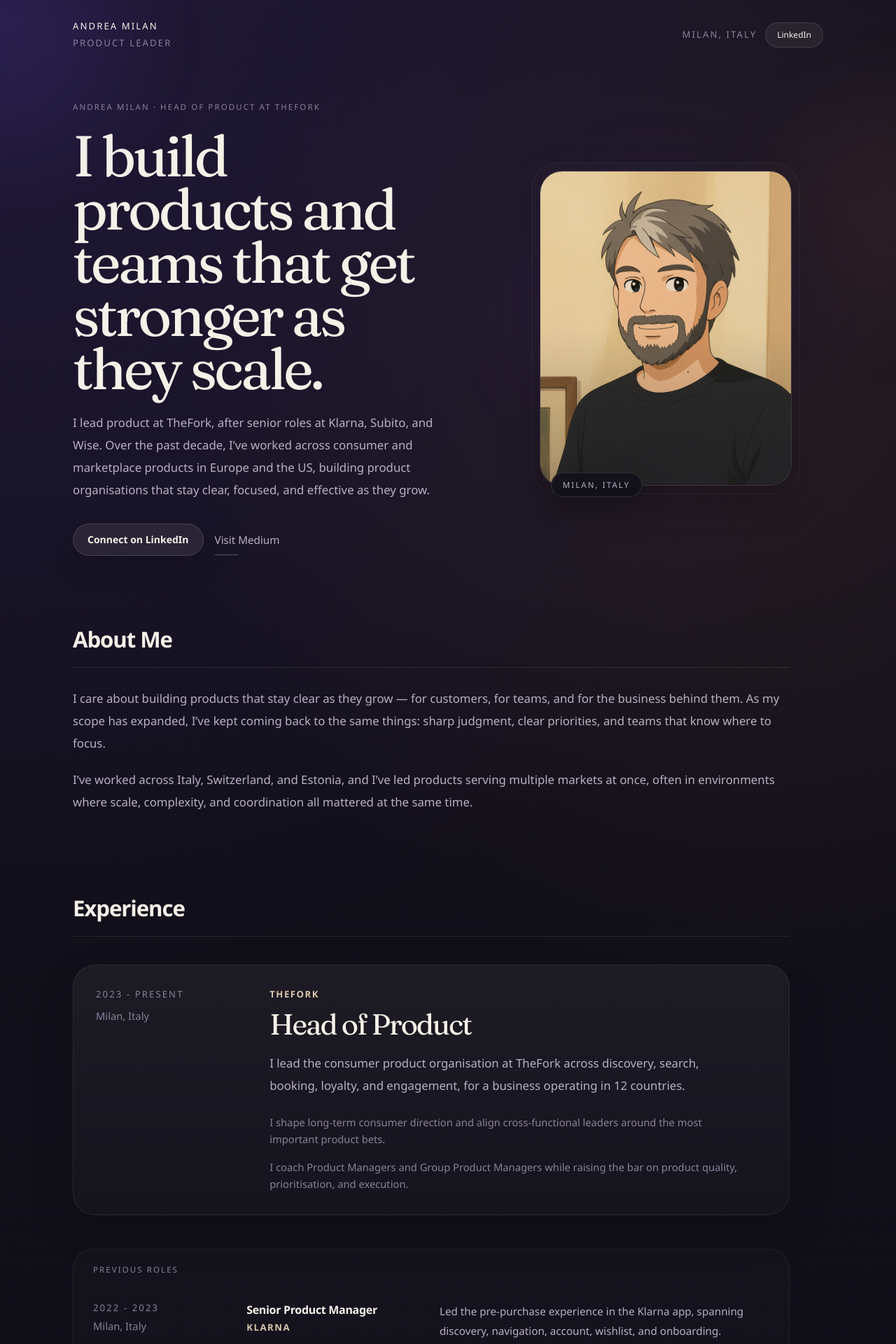
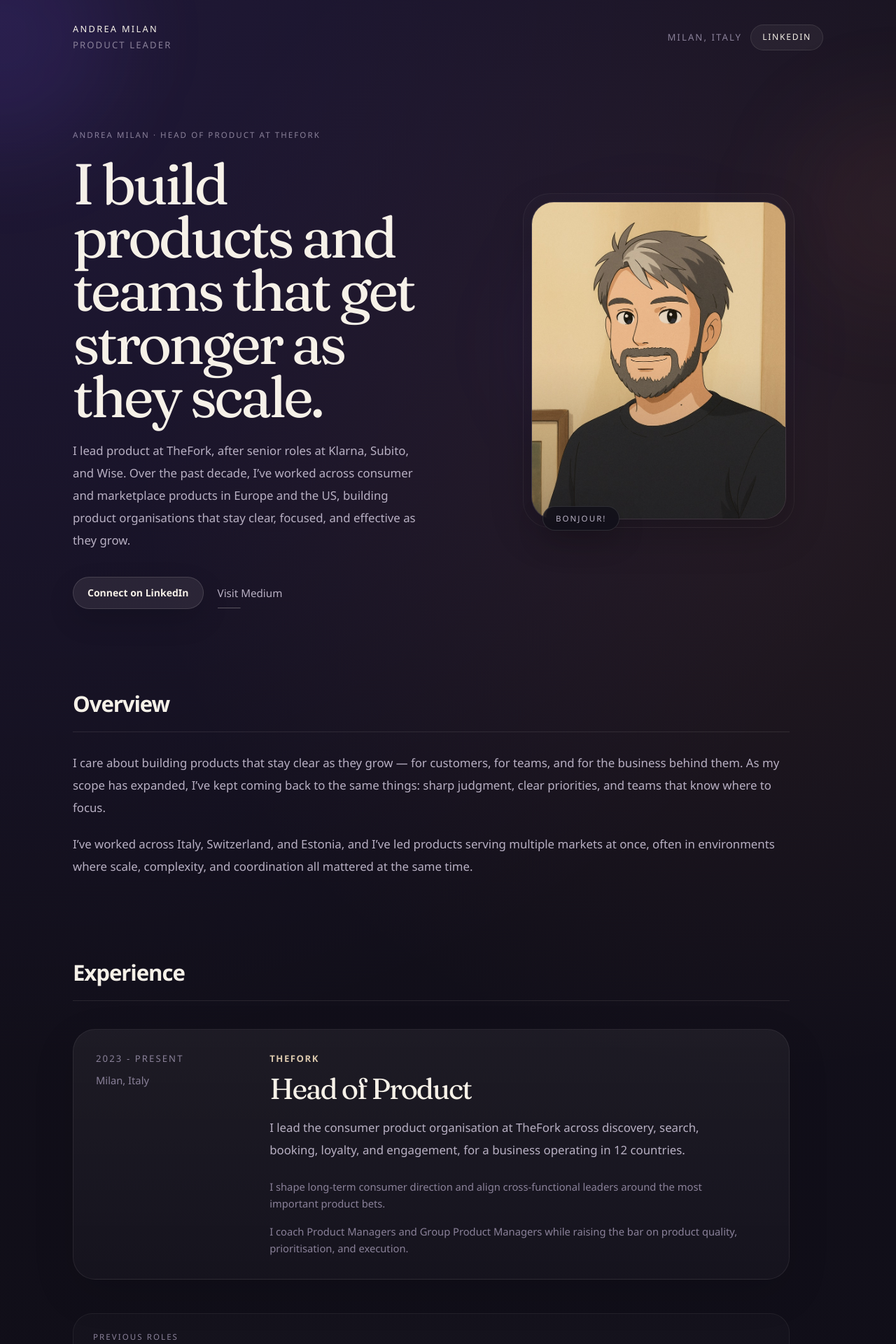
Before and after one commit to andreamilan/andreamilan.github.io, a Next.js app: page / in a window 1280 px wide. Shown: the top 1920 px of the page at 70% size. Built offline with nearby package versions, Linux system fonts and the light colour scheme.

Commit message:
Update site copy with new content

```diff
--- a/app/globals.css
+++ b/app/globals.css
@@ -120,6 +120,14 @@
   @apply text-[0.78rem] font-semibold uppercase tracking-[0.12em] text-[var(--accent)] sm:text-[0.82rem];
 }
 
+.cta-primary {
+  @apply inline-flex items-center rounded-full border border-[rgba(246,241,232,0.14)] bg-[rgba(246,241,232,0.08)] px-5 py-3 text-sm font-semibold text-[var(--text-strong)] transition duration-300 hover:-translate-y-0.5 hover:border-[rgba(246,241,232,0.24)] hover:bg-[rgba(246,241,232,0.12)] focus-visible:outline-none focus-visible:ring-2 focus-visible:ring-[var(--focus)];
+}
+
+.cta-secondary {
+  @apply supporting-copy transition duration-300 hover:text-[var(--text-strong)];
+}
+
 .section-rule {
   @apply mt-4 h-px w-full bg-[var(--line)];
 }
@@ -134,6 +142,10 @@
 
 .ambient-orb {
   animation: ambient-drift 20s ease-in-out infinite;
+}
+
+.soft-card {
+  @apply rounded-[1.75rem] border border-[rgba(246,241,232,0.06)] bg-[rgba(255,255,255,0.02)];
 }
 
 .interactive-link {
--- a/app/page.tsx
+++ b/app/page.tsx
@@ -20,25 +20,25 @@
     <SiteFrame>
       <section
         id="intro"
-        className="container-shell pb-16 pt-28 sm:pb-20 sm:pt-32 lg:pb-24 lg:pt-36"
+        className="container-shell pb-20 pt-40 sm:pb-24 sm:pt-36 lg:pb-28 lg:pt-40"
       >
-        <div className="grid gap-12 lg:grid-cols-[1.05fr_0.95fr] lg:items-center lg:gap-14">
+        <div className="grid gap-12 lg:grid-cols-[1.02fr_0.98fr] lg:items-center lg:gap-16">
           <HeroIntro>
-            <div className="max-w-3xl">
+            <div className="max-w-[40rem] pt-4 lg:pt-6">
               <p className="section-label">Andrea Milan · Head of Product at TheFork</p>
               <h1 className="display-copy mt-6 max-w-3xl text-[2.85rem] leading-[0.92] sm:text-[4.3rem] lg:text-[5.15rem]">
                 I build products and teams that get stronger as they scale.
               </h1>
-              <p className="body-copy reading-measure mt-6">
+              <p className="body-copy mt-6 max-w-[39rem]">
                 {introLead}
               </p>
 
-              <div className="mt-8 flex flex-wrap items-center gap-4">
+              <div className="mt-9 flex flex-wrap items-center gap-5">
                 <Link
                   href={siteConfig.social.linkedin}
                   target="_blank"
                   rel="noreferrer"
-                  className="inline-flex rounded-full border border-[rgba(246,241,232,0.14)] bg-[rgba(246,241,232,0.08)] px-5 py-3 text-sm font-semibold text-[var(--text-strong)] shadow-[0_16px_40px_rgba(0,0,0,0.14)] transition duration-300 hover:-translate-y-0.5 hover:border-[rgba(246,241,232,0.24)] hover:bg-[rgba(246,241,232,0.12)] focus-visible:outline-none focus-visible:ring-2 focus-visible:ring-[var(--focus)]"
+                  className="cta-primary shadow-[0_16px_40px_rgba(0,0,0,0.14)]"
                 >
                   Connect on LinkedIn
                 </Link>
@@ -46,7 +46,7 @@
                   href={siteConfig.social.medium}
                   target="_blank"
                   rel="noreferrer"
-                  className="interactive-link supporting-copy transition duration-300 hover:text-[var(--text-strong)]"
+                  className="interactive-link cta-secondary"
                 >
                   Visit Medium
                 </Link>
@@ -55,8 +55,8 @@
           </HeroIntro>
 
           <Reveal delay={0.08}>
-            <div className="relative lg:pl-8">
-              <div className="pointer-events-none absolute inset-x-[14%] top-[8%] h-[70%] rounded-full bg-[rgba(118,82,255,0.1)] blur-3xl" />
+            <div className="relative mx-auto w-full max-w-[28rem] lg:max-w-[30rem] lg:pl-6">
+              <div className="pointer-events-none absolute inset-x-[16%] top-[10%] h-[68%] rounded-full bg-[rgba(118,82,255,0.1)] blur-3xl" />
               <HeroPortrait />
             </div>
           </Reveal>
@@ -67,7 +67,7 @@
         <div className="max-w-5xl">
           <Reveal>
             <h2 className="section-title">
-              About Me
+              Overview
             </h2>
           </Reveal>
           <Reveal delay={0.03}>
@@ -135,17 +135,17 @@
             </Reveal>
 
             <Reveal delay={0.12}>
-              <div className="rounded-[1.75rem] border border-[rgba(246,241,232,0.06)] bg-[rgba(255,255,255,0.02)] px-5 py-4 sm:px-7 sm:py-5">
-                <div className="pb-5">
+              <div className="soft-card px-5 py-5 sm:px-7 sm:py-6">
+                <div className="pb-6">
                   <p className="section-label">Previous roles</p>
                 </div>
-                <div className="divide-y divide-[rgba(246,241,232,0.06)]">
+                <div className="divide-y divide-[rgba(246,241,232,0.05)]">
                   {supportingRoles.map((entry) => (
                     <article
                       key={`${entry.company}-${entry.title}`}
-                      className="grid gap-2 py-4 sm:gap-3 lg:grid-cols-[0.22fr_0.28fr_0.5fr]"
+                      className="grid gap-3 py-5 first:pt-0 last:pb-0 sm:gap-4 lg:grid-cols-[0.2fr_0.3fr_0.5fr]"
                     >
-                      <div className="space-y-1">
+                      <div className="space-y-1.5">
                         <p className="meta-copy">
                           {entry.period}
                         </p>
@@ -153,15 +153,15 @@
                           {entry.location}
                         </p>
                       </div>
-                      <div>
+                      <div className="space-y-1.5">
                         <h3 className="text-[1rem] font-semibold tracking-[-0.02em] text-[var(--text-strong)]">
                           {entry.title}
                         </h3>
-                        <p className="accent-copy mt-1">
+                        <p className="accent-copy">
                           {entry.company}
                         </p>
                       </div>
-                      <p className="supporting-copy reading-measure">
+                      <p className="supporting-copy max-w-none lg:max-w-[27rem]">
                         {entry.summary}
                       </p>
                     </article>
@@ -187,12 +187,12 @@
             <div className="section-rule" />
           </Reveal>
           <Reveal delay={0.06}>
-            <div className="mt-7 rounded-[1.75rem] border border-[rgba(246,241,232,0.06)] bg-[rgba(255,255,255,0.02)] px-5 py-3 sm:px-7 sm:py-4">
-              <div className="divide-y divide-[rgba(246,241,232,0.06)]">
+            <div className="mt-6 rounded-[1.5rem] border border-[rgba(246,241,232,0.05)] bg-[rgba(255,255,255,0.015)] px-5 py-2 sm:px-7 sm:py-3">
+              <div className="divide-y divide-[rgba(246,241,232,0.045)]">
                 {education.map((item) => (
                   <article
                     key={`${item.school}-${item.degree}`}
-                    className="grid gap-2 py-4 lg:grid-cols-[0.24fr_0.76fr]"
+                    className="grid gap-2 py-3.5 lg:grid-cols-[0.24fr_0.76fr]"
                   >
                     <p className="meta-copy">
                       {item.period}
@@ -227,18 +227,18 @@
             <div className="section-rule" />
           </Reveal>
 
-          <div className="mt-10 space-y-10">
+          <div className="mt-10 space-y-8">
             {principles.map((item, index) => (
               <Reveal key={item.title} delay={index * 0.07}>
-                <article className="grid gap-3 border-t border-[rgba(246,241,232,0.06)] pt-6 sm:grid-cols-[3.5rem_1fr] sm:gap-5">
-                  <p className="display-copy text-[1.8rem] leading-none text-[rgba(246,241,232,0.34)] sm:text-[2.1rem]">
+                <article className="soft-card grid gap-3 px-5 py-6 sm:grid-cols-[3rem_1fr] sm:gap-5 sm:px-6">
+                  <p className="display-copy pt-0.5 text-[1.35rem] leading-none text-[rgba(246,241,232,0.24)] sm:text-[1.55rem]">
                     0{index + 1}
                   </p>
                   <div>
-                    <h3 className="display-copy text-[1.75rem] leading-[1] sm:text-[2.2rem]">
+                    <h3 className="display-copy text-[1.55rem] leading-[1.02] sm:text-[1.95rem]">
                       {item.title}
                     </h3>
-                    <p className="body-copy max-w-none mt-3">
+                    <p className="supporting-copy mt-3 max-w-[46rem] leading-8 sm:text-[1rem]">
                       {item.body}
                     </p>
                   </div>
@@ -263,18 +263,18 @@
         </Reveal>
         <Reveal delay={0.05}>
           <div className="max-w-5xl pt-8">
-            <h2 className="display-copy max-w-none text-[2.25rem] leading-[0.96] sm:text-[3.4rem]">
+            <h2 className="display-copy max-w-[48rem] text-[2.25rem] leading-[0.96] sm:text-[3.2rem]">
               The best place to reach me is LinkedIn.
             </h2>
-            <p className="body-copy max-w-none mt-4">
+            <p className="body-copy mt-4 max-w-[42rem]">
               You can find more of my perspective on Medium.
             </p>
-            <div className="mt-8 flex flex-wrap items-center gap-5">
+            <div className="mt-9 flex flex-wrap items-center gap-5">
               <Link
                 href={siteConfig.social.linkedin}
                 target="_blank"
                 rel="noreferrer"
-                className="inline-flex rounded-full border border-[rgba(246,241,232,0.14)] bg-[rgba(246,241,232,0.08)] px-5 py-3 text-sm font-semibold text-[var(--text-strong)] transition duration-300 hover:-translate-y-0.5 hover:border-[rgba(246,241,232,0.24)] hover:bg-[rgba(246,241,232,0.12)] focus-visible:outline-none focus-visible:ring-2 focus-visible:ring-[var(--focus)]"
+                className="cta-primary"
               >
                 Connect on LinkedIn
               </Link>
@@ -282,7 +282,7 @@
                 href={siteConfig.social.medium}
                 target="_blank"
                 rel="noreferrer"
-                className="interactive-link supporting-copy transition duration-300 hover:text-[var(--text-strong)]"
+                className="interactive-link cta-secondary"
               >
                 Visit Medium
               </Link>
--- a/components/layout/site-footer.tsx
+++ b/components/layout/site-footer.tsx
@@ -1,7 +1,7 @@
 export function SiteFooter() {
   return (
-    <footer className="border-t border-[rgba(235,230,221,0.08)]">
-      <div className="mx-auto max-w-6xl px-5 py-10 sm:px-8 lg:px-10">
+    <footer className="mt-6 border-t border-[rgba(235,230,221,0.08)] bg-[linear-gradient(180deg,rgba(255,255,255,0.015),rgba(255,255,255,0))]">
+      <div className="mx-auto max-w-6xl px-5 py-12 sm:px-8 sm:py-14 lg:px-10">
         <div>
           <p className="meta-detail">
             © 2026 Andrea Milan. All rights reserved.
--- a/components/layout/site-header.tsx
+++ b/components/layout/site-header.tsx
@@ -66,17 +66,17 @@
   return (
     <>
       <header className="pointer-events-none absolute inset-x-0 top-0 z-40">
-        <div className="mx-auto flex max-w-6xl items-center justify-between gap-4 px-5 pb-4 pt-5 sm:px-8 sm:pt-7 lg:px-10">
+        <div className="mx-auto flex max-w-6xl items-start justify-between gap-3 px-5 pb-4 pt-6 sm:items-center sm:gap-4 sm:px-8 sm:pt-8 lg:px-10">
           <Link href="#intro" className="pointer-events-auto inline-flex flex-col">
-            <span className="text-[0.82rem] font-medium uppercase tracking-[0.16em] text-[var(--text-strong)]">
+            <span className="text-[0.8rem] font-medium uppercase tracking-[0.18em] text-[var(--text-strong)]">
               Andrea Milan
             </span>
-            <span className="meta-copy mt-1">
+            <span className="meta-copy mt-1 hidden sm:inline">
               Product Leader
             </span>
           </Link>
 
-          <div className="pointer-events-auto flex items-center gap-3">
+          <div className="pointer-events-auto flex shrink-0 items-center gap-3">
             <span className="meta-copy hidden sm:inline">
               Milan, Italy
             </span>
@@ -84,7 +84,7 @@
               href={siteConfig.social.linkedin}
               target="_blank"
               rel="noreferrer"
-              className="inline-flex items-center rounded-full border border-[rgba(246,241,232,0.12)] bg-[rgba(246,241,232,0.06)] px-4 py-2 text-[12px] font-medium text-[var(--text-strong)] transition duration-300 hover:-translate-y-0.5 hover:border-[rgba(246,241,232,0.22)] hover:bg-[rgba(246,241,232,0.12)] focus-visible:outline-none focus-visible:ring-2 focus-visible:ring-[var(--focus)]"
+              className="inline-flex items-center rounded-full border border-[rgba(246,241,232,0.1)] bg-[rgba(246,241,232,0.05)] px-3.5 py-2 text-[0.73rem] font-medium uppercase tracking-[0.14em] text-[var(--text-strong)] transition duration-300 hover:-translate-y-0.5 hover:border-[rgba(246,241,232,0.18)] hover:bg-[rgba(246,241,232,0.1)] focus-visible:outline-none focus-visible:ring-2 focus-visible:ring-[var(--focus)] sm:px-4 sm:text-[0.76rem]"
             >
               LinkedIn
             </Link>
--- a/components/ui/hero-portrait.tsx
+++ b/components/ui/hero-portrait.tsx
@@ -1,18 +1,42 @@
 "use client";
 
 import Image from "next/image";
-import { motion, useReducedMotion } from "framer-motion";
+import { AnimatePresence, motion, useReducedMotion } from "framer-motion";
+import { useEffect, useState } from "react";
+
+const greetings = [
+  "Hello!",
+  "Ciao!",
+  "Bonjour!",
+  "Hola!",
+  "Hallo!",
+  "Hej!",
+  "Tere!"
+] as const;
 
 export function HeroPortrait() {
   const reduceMotion = useReducedMotion();
+  const [activeGreeting, setActiveGreeting] = useState(0);
+
+  useEffect(() => {
+    if (reduceMotion) {
+      return;
+    }
+
+    const interval = window.setInterval(() => {
+      setActiveGreeting((current) => (current + 1) % greetings.length);
+    }, 2200);
+
+    return () => window.clearInterval(interval);
+  }, [reduceMotion]);
 
   return (
     <motion.div
       initial={reduceMotion ? false : { opacity: 0, y: 18, scale: 0.98 }}
       animate={reduceMotion ? {} : { opacity: 1, y: 0, scale: 1 }}
-      whileHover={reduceMotion ? {} : { y: -4, scale: 1.01 }}
+      whileHover={reduceMotion ? {} : { y: -3, scale: 1.008 }}
       transition={{ duration: 0.7, ease: [0.22, 1, 0.36, 1] }}
-      className="relative mx-auto w-full max-w-[18.5rem] sm:max-w-[20rem] lg:max-w-[22.5rem]"
+      className="relative mx-auto w-full max-w-[19rem] sm:max-w-[20.5rem] lg:max-w-[22.75rem]"
     >
       <div className="absolute -inset-3 rounded-[2.4rem] border border-[rgba(246,241,232,0.06)] bg-[linear-gradient(180deg,rgba(255,255,255,0.02),rgba(255,255,255,0))]" />
       <div className="relative overflow-hidden rounded-[2rem] border border-[rgba(246,241,232,0.1)] bg-[rgba(255,255,255,0.03)] shadow-[0_18px_60px_rgba(0,0,0,0.22)]">
@@ -29,8 +53,23 @@
           <div className="absolute inset-0 bg-[linear-gradient(180deg,rgba(17,15,25,0)_50%,rgba(17,15,25,0.26)_100%)]" />
         </div>
       </div>
-      <div className="absolute -bottom-4 left-4 rounded-full border border-[rgba(246,241,232,0.12)] bg-[rgba(17,15,25,0.82)] px-4 py-2 text-[0.72rem] font-medium uppercase tracking-[0.18em] text-[var(--text-soft)] shadow-[0_14px_40px_rgba(0,0,0,0.18)] backdrop-blur-md">
-        Milan, Italy
+      <div className="absolute -bottom-4 left-4 min-w-[6.9rem] rounded-full border border-[rgba(246,241,232,0.12)] bg-[rgba(17,15,25,0.82)] px-4 py-2 text-[0.72rem] font-medium uppercase tracking-[0.18em] text-[var(--text-soft)] shadow-[0_14px_40px_rgba(0,0,0,0.18)] backdrop-blur-md">
+        {reduceMotion ? (
+          <span className="block text-center">Hello!</span>
+        ) : (
+          <AnimatePresence mode="wait">
+            <motion.span
+              key={greetings[activeGreeting]}
+              initial={{ opacity: 0, y: 4 }}
+              animate={{ opacity: 1, y: 0 }}
+              exit={{ opacity: 0, y: -4 }}
+              transition={{ duration: 0.35, ease: [0.22, 1, 0.36, 1] }}
+              className="block text-center"
+            >
+              {greetings[activeGreeting]}
+            </motion.span>
+          </AnimatePresence>
+        )}
       </div>
     </motion.div>
   );
```
